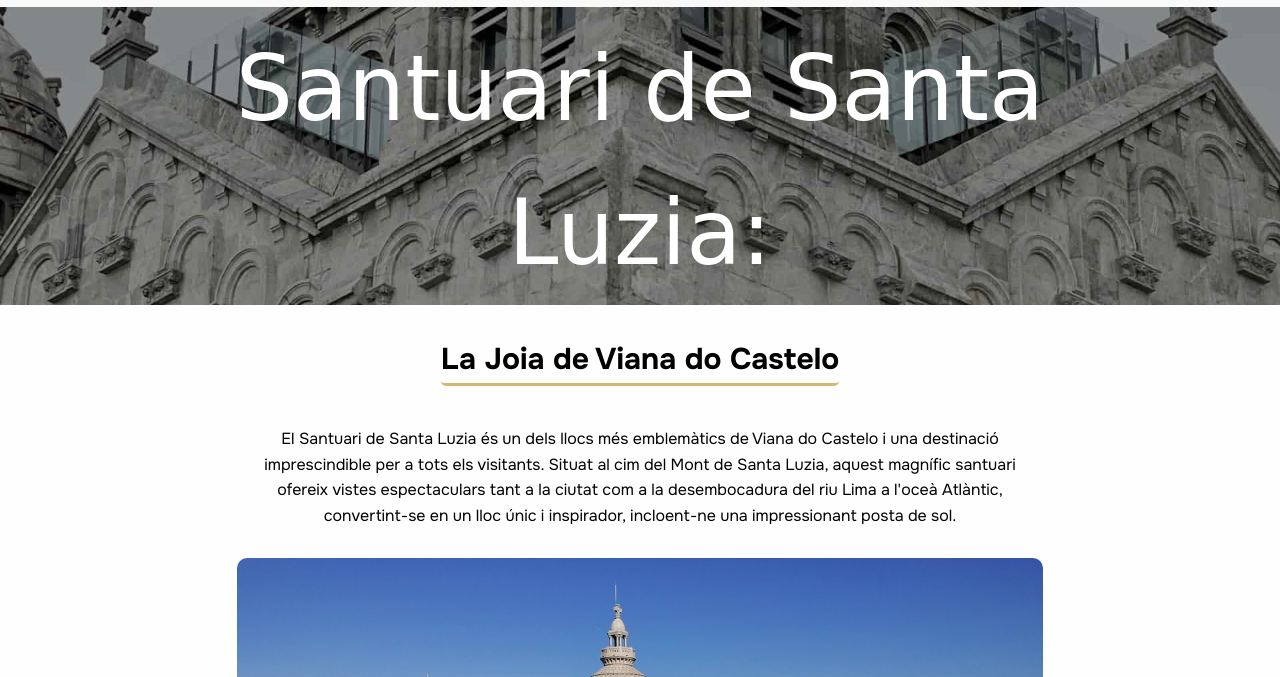
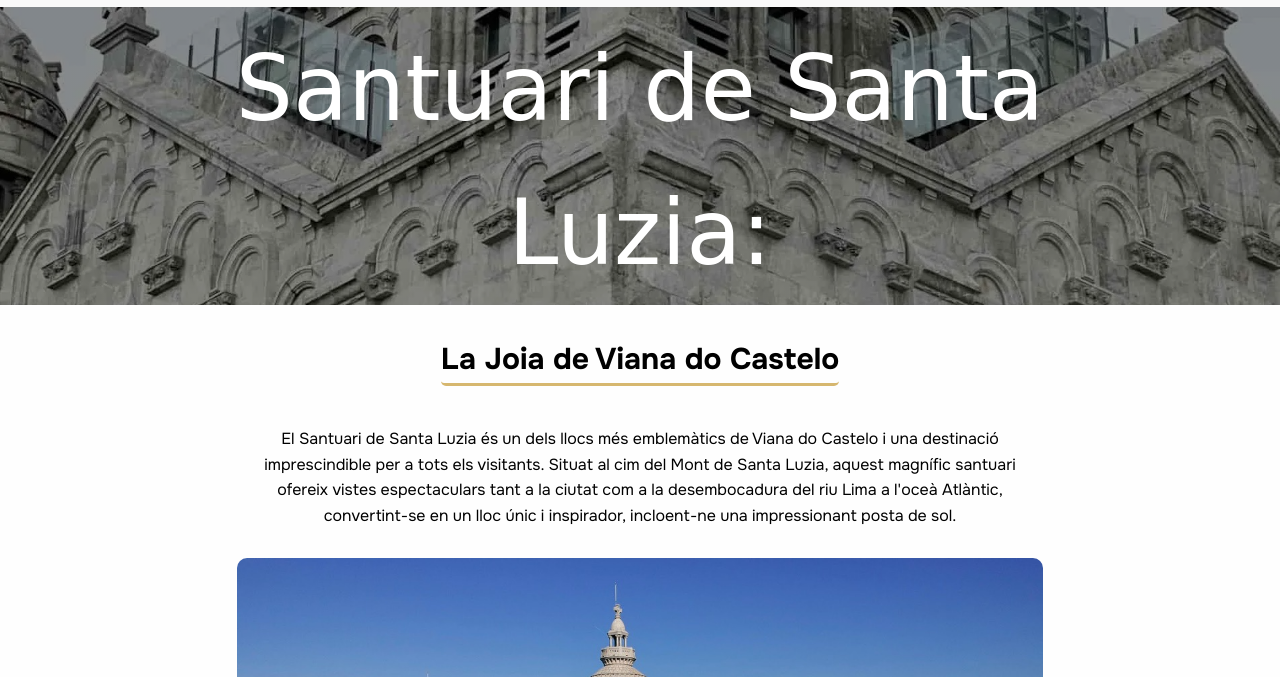
Before and after one commit to AlexFonte/EINES-I-HTML-CSS-PAC-1, a website built with Parcel: page src/detall.html in a window 1280 px wide. Shown: the part 123-800 px from the top of the page. Built offline with nearby package versions, Linux system fonts and the light colour scheme; files whose address does not match are found by name; a web font is replaced by a local one.

Commit message:
lazy loading test

```diff
--- a/src/css/style.css
+++ b/src/css/style.css
@@ -311,7 +311,7 @@ nav a {
 
 #view-viana-category-detail {
   background-image: linear-gradient(rgba(0, 0, 0, 0.45), rgba(0, 0, 0, 0.45)),
-    url(../img/santa-luzia-10.jpg);
+    url(../img/santa-luzia-10-2190h-1.webp);
   background-size: cover;
   background-repeat: no-repeat;
   background-position: center; /* Alinea la imagen en la parte inferior */
--- a/src/detall.html
+++ b/src/detall.html
@@ -4,6 +4,7 @@
 
 <head>
     <include src="common/head.html"></include>
+    <link rel="preload" href="img/santa-luzia-10-2190h-1.webp" as="image" type="image/webp">
 </head>
 
 <body>
```
Also changed, not shown: src/img/santa-luzia-10-2190h-1.webp (added), src/img/santa-luzia-10-2190h.jpg (added), src/img/santa-luzia-10-2190h.webp (added), src/img/santa-luzia-10-300h-1.webp (added), src/img/santa-luzia-10-300h.jpg (added), src/img/santa-luzia-10-300h.webp (added), src/img/santa-luzia-10-600h.jpg (added), src/img/santa-luzia-10-600h.webp (added).
